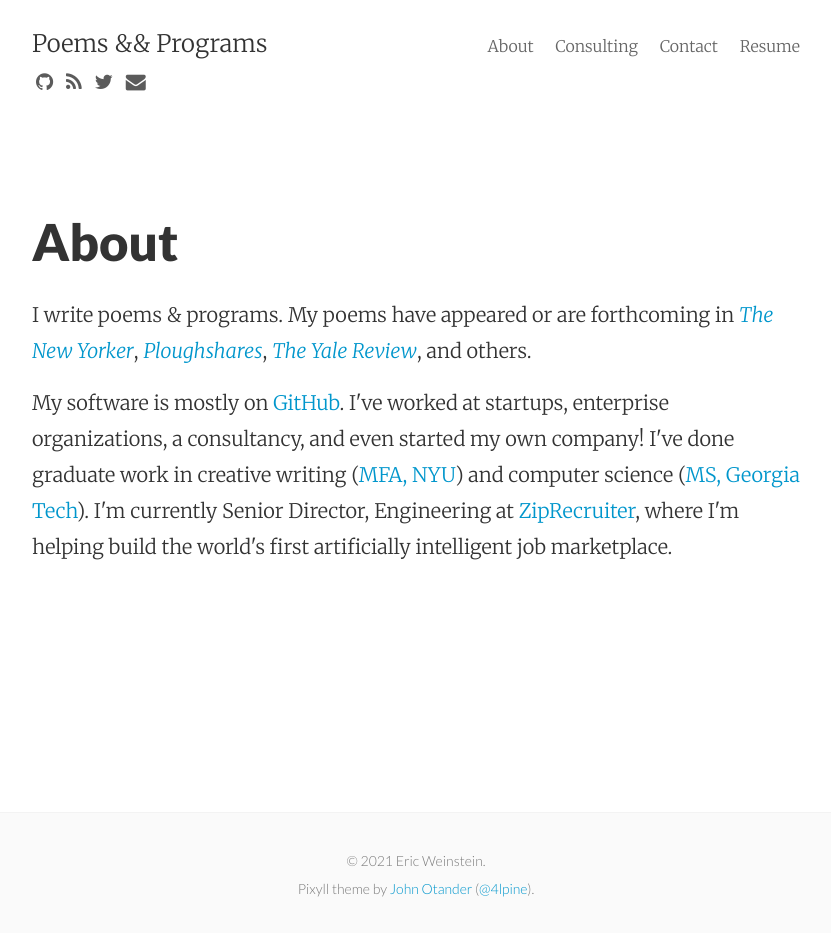
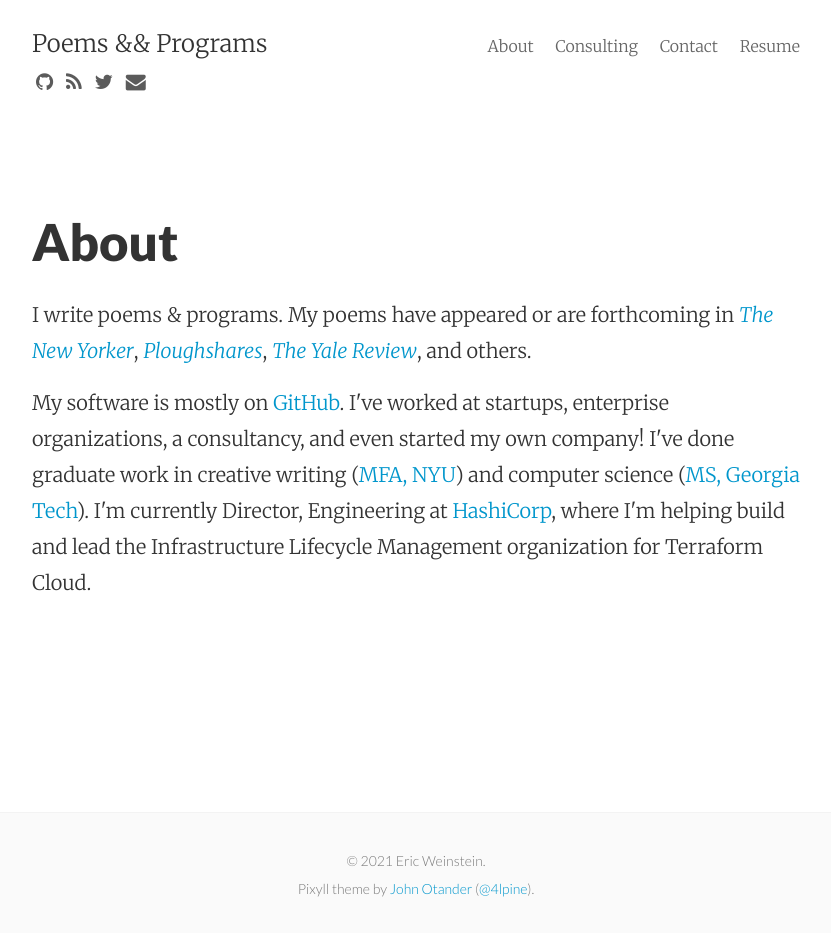
Before and after one commit to ericqweinstein/ericqweinstein.github.io, a Jekyll site: the page built from about.html, in a window 1280 px wide. Shown: the whole page, without its empty margins (224-1055 px from the left). Built offline with Jekyll 4.4.1, drawn with Linux system fonts in a browser that asks for light colours; nearby versions of some CDN libraries.

Commit message:
Update about.html

```diff
--- a/about.html
+++ b/about.html
@@ -6,4 +6,4 @@ permalink: /about/
 
 <p>I write poems &amp; programs. My poems have appeared or are forthcoming in <a href="https://www.newyorker.com/magazine/2012/01/30/the-view-from-atlantis" target="_blank"><em>The New Yorker</em></a>, <a href="https://www.pshares.org/authors/eric-weinstein" target="_blank"><em>Ploughshares</em></a>, <a href="https://yalereview.yale.edu/volume-101-0" target="_blank"><em>The Yale Review</em></a>, and others.</p>
 
-<p>My software is mostly on <a href="https://github.com/ericqweinstein" target="_blank">GitHub</a>. I've worked at startups, enterprise organizations, a consultancy, and even started my own company! I've done graduate work in creative writing (<a href="https://gsas.nyu.edu/content/nyu-as/gsas/academics/bulletin/cwp/mfa-creative-writing.html" target="_blank">MFA, NYU</a>) and computer science (<a href="https://www.cc.gatech.edu/future/masters/mscs", target="_blank">MS, Georgia Tech</a>). I'm currently Senior Director, Engineering at <a href="https://www.ziprecruiter.com" target="_blank">ZipRecruiter</a>, where I'm helping build the world's first artificially intelligent job marketplace.</p>
+<p>My software is mostly on <a href="https://github.com/ericqweinstein" target="_blank">GitHub</a>. I've worked at startups, enterprise organizations, a consultancy, and even started my own company! I've done graduate work in creative writing (<a href="https://gsas.nyu.edu/content/nyu-as/gsas/academics/bulletin/cwp/mfa-creative-writing.html" target="_blank">MFA, NYU</a>) and computer science (<a href="https://www.cc.gatech.edu/future/masters/mscs", target="_blank">MS, Georgia Tech</a>). I'm currently Director, Engineering at <a href="https://www.hashicorp.com/" target="_blank">HashiCorp</a>, where I'm helping build and lead the Infrastructure Lifecycle Management organization for Terraform Cloud.</p>
```
